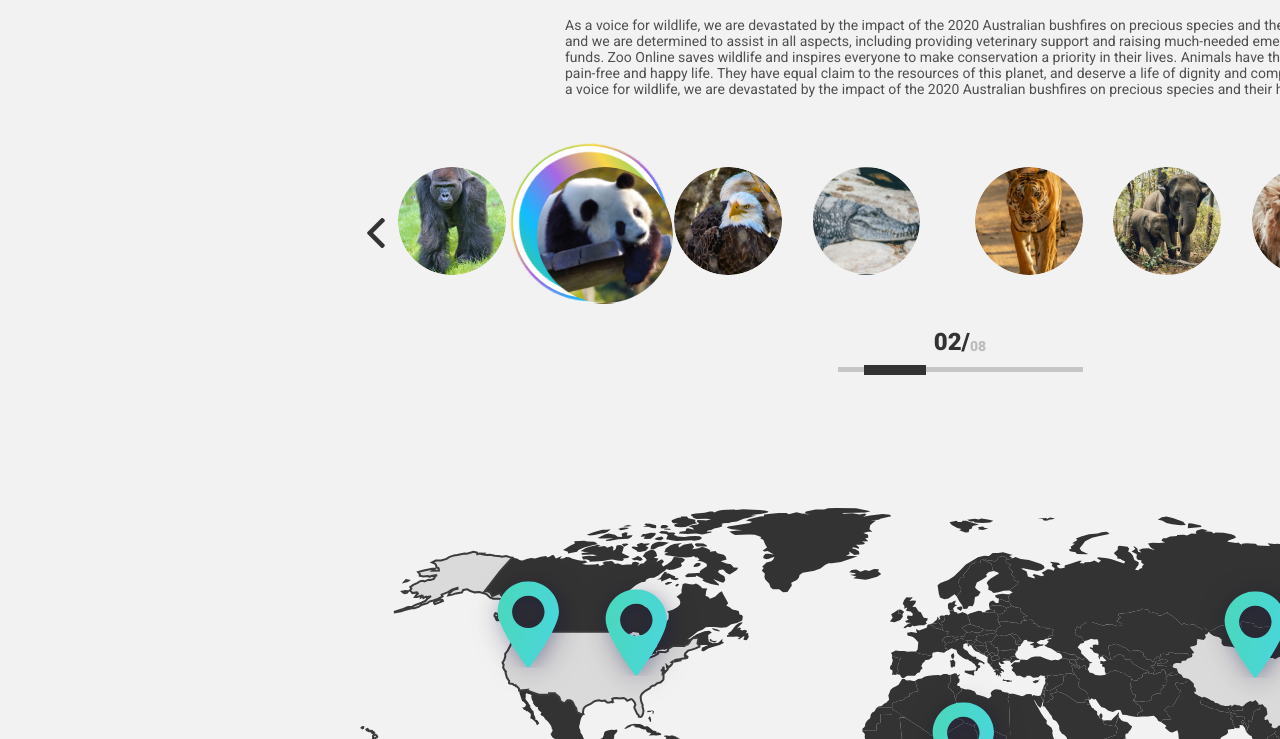
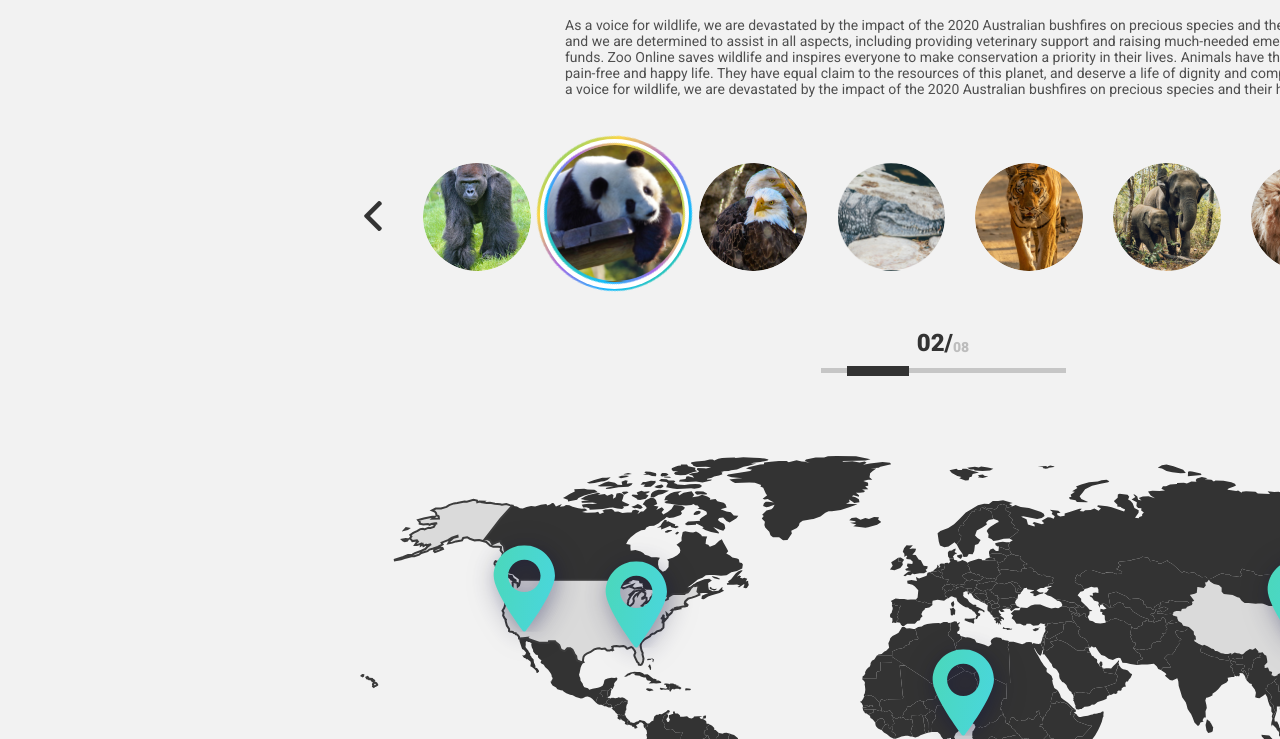
Before and after one commit to Piotr-reader/rsschool2021_private, a plain HTML site: page online-zoo/pages/map.html in a window 1280 px wide. Shown: the part 213-952 px from the top of the page. Drawn offline with nearby package versions, Linux system fonts and the light colour scheme.

Commit message:
fix: fix perfect pixel map page

```diff
--- a/online-zoo/pages/map.css
+++ b/online-zoo/pages/map.css
@@ -17,51 +17,47 @@ h3 {
   margin-bottom: 20px;
 }
 .map-slider {
-  margin-top: 67px;
+  margin-top: 32px;
+  margin-bottom: 10px;
 }
-.slider {
-  display: flex;
-  align-items: center;
+.arrow {
+  margin-top: 11px;
 }
 .map-pets-slider {
   display: flex;
-  justify-content: space-between;
-  width: 1099px;
+  align-items: center;
+  height: 157px;
 }
 /* circle */
 .map-pets-item {
-  display: flex;
- justify-content: center;
-  width: 131px;
+  width: 138px;
   height: 131px;
 }
 .img-wrapper {
   height: 157px;
   width: 157px;
   visibility: hidden;
-  pointer-events: none
+  pointer-events: none;
 }
-
 .big-circle {
-  width: 157px;
-  height: 157px;
+  width: 155px;
+  height: 155px;
   border-radius: 50%;
   position: relative;
   background: linear-gradient(115deg, #4fcf70, #fad648, #a767e5, #12bcfe, #44ce7b);
   animation: 1.7s linear infinite reverse running rotate;
   pointer-events: none;
-  bottom: 23px;
-  right: 25px;
-
+  bottom: 9px;
+  right: 9px;
 }
 .circle-white {
-  width: 152px;
-  height: 152px;
+  width: 149px;
+  height: 150px;
   background-color: white;
   position: relative;
   border-radius: 50%;
-  bottom: 178px;
-  right: 23px;
+  bottom: 161px;
+  right: 6px;
   pointer-events: none;
 }
 .border-img {
@@ -72,8 +68,8 @@ h3 {
   animation: 1.5s linear infinite running rotate;
   border-radius: 50%;
   pointer-events: none;
-  bottom: 324px;
-  right: 17px;
+  bottom: 307px;
+  right: 2px;
 }
 .inner-img {
   width: 108px;
@@ -83,10 +79,13 @@ h3 {
   background-size: contain;
   cursor: pointer;
   z-index: 1;
+  margin-top: 18px;
+  margin-left: 15px;
 }
 .inner-img-visible {
   width: 137px;
   height: 137px;
+  margin: 0;
 }
 .img-wrapper-visible {
   visibility: visible;
@@ -123,11 +122,18 @@ h3 {
 .bg-zebra {
   background-image: url(../assets/icons/ellipse-zebra.png);
 }
+.button-container-input {
+  margin-right: 34px;
+  margin-bottom: 25px;
+}
 /* map placeholder */
 .active-img {
   width: 90px;
   height: 115px;
   filter: drop-shadow(2px 4px 15px rgba(6, 12, 70, 0.15));
+}
+.map-content {
+  height: 784px;
 }
 .red-img-none {
   display: none;
@@ -141,15 +147,15 @@ h3 {
   filter: drop-shadow(2px 4px 15px rgba(6, 12, 70, 0.15));
 }
 .map-panda {
-  left: 120%;
-  bottom: 82%;
+  left: 132%;
+  bottom: 64%;
 }
 .panda {
   background-image: url(../assets/images/active-map-panda.png) no-repeat 50% 28%;
 }
 .map-eagle {
-  right: 107%;
-  bottom: 91%;
+  right: 108%;
+  bottom: 76%;
 }
 .eagle {
   background: url(../assets/images/active-map-eagle.png) no-repeat 50% 28%;
@@ -163,8 +169,15 @@ h3 {
 }
 .map-crocodile {
   right: 102%;
-  bottom: 84%;
+  bottom: 62%;
 }
 .crocodile {
   background: url(../assets/images/active-map-crocodile.png) no-repeat 50% 28%;
 }
+.btn-map {
+  margin-bottom: 28px;
+  margin-left: 5px;
+}
+.footer-btn {
+  margin-top: 2px;
+}
--- a/online-zoo/pages/map.html
+++ b/online-zoo/pages/map.html
@@ -73,12 +73,12 @@
                 <li class="map-pets-item">
                   <a href="./monkey.html">
                     <div class="inner-img bg-monkey"></div>
+                  </a>
                     <div class="img-wrapper">
                       <div class="big-circle"></div>
                       <div class="circle-white"></div>
                       <div class="border-img"></div>
                     </div>
-                  </a>
                 </li>
                 <li class="map-pets-item">
                   <a href="./zoos.html">
@@ -112,36 +112,44 @@
                 </li>
 
                 <li class="map-pets-item">
+                  <a href="./zoos.html">
                   <div class="inner-img bg-tiger"></div>
                   <div class="img-wrapper">
                     <div class="big-circle"></div>
                     <div class="circle-white"></div>
                     <div class="border-img"></div>
                   </div>
+                </a>
                 </li>
                 <li class="map-pets-item">
+                  <a href="./zoos.html">
                   <div class="inner-img bg-elephant"></div>
                   <div class="img-wrapper">
                     <div class="big-circle"></div>
                     <div class="circle-white"></div>
                     <div class="border-img"></div>
                   </div>
+                </a>
                 </li>
                 <li class="map-pets-item">
+                  <a href="./zoos.html">
                   <div class="inner-img bg-leon"></div>
                   <div class="img-wrapper">
                     <div class="big-circle"></div>
                     <div class="circle-white"></div>
                     <div class="border-img"></div>
                   </div>
+                </a>
                 </li>
                 <li class="map-pets-item">
+                  <a href="./zoos.html">
                   <div class="inner-img bg-zebra"></div>
                   <div class="img-wrapper">
                     <div class="big-circle"></div>
                     <div class="circle-white"></div>
                     <div class="border-img"></div>
                   </div>
+                </a>
                 </li>
 
               </ul>
@@ -154,7 +162,7 @@
 
           <div class="map-content">
 
-            <div class="button-container">
+            <div class="button-container button-container-input">
               <div class="btn-wraper">
                <div class="output-range-container">
                 <output class="output-range-strong" name="map-zoo">02/</output>
@@ -182,7 +190,7 @@
                   <img class="red-img-none monkey" src="../assets/icons/map-placeholder-red.svg" alt="placeholder">
                 </div>
             </section>
-            <div class="button-container">
+            <div class="button-container btn-map">
               <div class="btn-wraper">
                 <button class="button">
                 <img
```
Also changed, not shown: online-zoo/index.html (+1 -1 lines).
